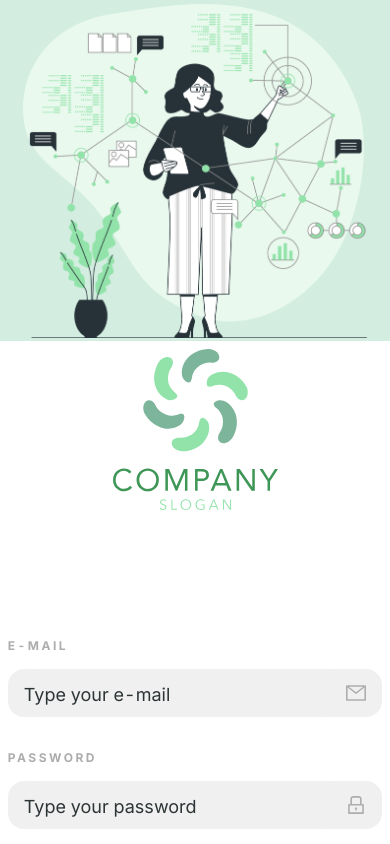
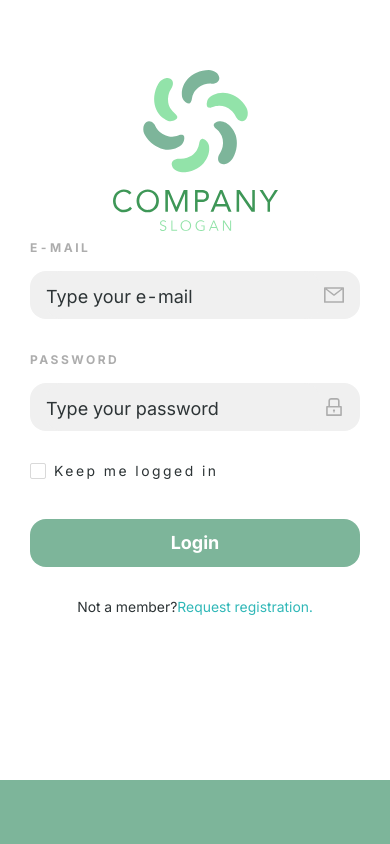
Before and after one commit to pasharuban/NeoflexTasksProject, a React (Create React App) app: page / in a window 390 px wide. Shown: the top 844 px of the page. Built offline with nearby package versions, Linux system fonts and the light colour scheme.

Commit message:
added responsive to main page

```diff
--- a/src/components/Footer/Footer.tsx
+++ b/src/components/Footer/Footer.tsx
@@ -3,27 +3,38 @@ import styled from 'styled-components';
 
 import logo from '../../assets/MainPage/icons/sidebar-logo.svg';
 
-import { minWidth } from '../../mediaQueries/mediaQueries';
+import { maxWidth, minWidth } from '../../mediaQueries/mediaQueries';
 
 const Logo = styled.img`
-  margin: 16px 30px;
+  margin-left: 40px;
+  &:hover {
+    cursor: pointer;
+  }
 
   ${minWidth.largeScreen} {
     width: 3.5%;
   }
 
-  &:hover {
-    cursor: pointer;
+  ${maxWidth.tablet} {
+    display: none;
   }
 `;
 
 const FooterContainer = styled.div`
+  height: 91px;
+  width: 100%;
+
+  margin-top: auto;
+
   display: flex;
   align-items: center;
   justify-content: flex-start;
 
   background: #7db59a;
-  width: 100%;
+
+  ${maxWidth.tablet} {
+    height: 64px;
+  }
 `;
 
 const Footer: React.FC = () => {
--- /dev/null
+++ b/src/constants/mixins.ts
@@ -0,0 +1,17 @@
+import { css } from 'styled-components';
+
+export const flexAlignCenterCenter = css`
+  display: flex;
+  align-items: center;
+  justify-content: center;
+  flex-direction: column;
+`;
+
+export const separatedBlockProperty = css`
+  flex-grow: 1;
+
+  width: 100%;
+
+  height: 100%;
+  min-height: 100%;
+`;
--- a/src/index.css
+++ b/src/index.css
@@ -5,13 +5,9 @@ html {
   font-family: Inter;
 }
 
-html,
-body {
-  height: 100%;
-}
-
 #root {
   width: 100%;
+
   margin: 0 auto;
 }
 
--- a/src/pages/MainPage/MainPage.tsx
+++ b/src/pages/MainPage/MainPage.tsx
@@ -1,6 +1,6 @@
 import React from 'react';
 import styled from 'styled-components';
-import { css } from 'styled-components';
+
 import { useHistory, useLocation } from 'react-router-dom';
 import { useSelector } from 'react-redux';
 
@@ -19,53 +19,37 @@ import { minWidth, maxWidth } from '../../mediaQueries/mediaQueries';
 
 import { getUpdateRegistrationForm } from '../../redux/selectors/selectors';
 
-const alignCenterCenter = css`
-  display: flex;
-  align-items: center;
-  justify-content: center;
-  flex-direction: column;
-`;
+import { flexAlignCenterCenter, separatedBlockProperty } from '../../constants/mixins';
 
 const IllustrationSection = styled.div`
-  width: 100%;
-
-  height: 100%;
-  min-height: 100%;
-
-  flex-grow: 1;
-
-  padding: 1%;
+  ${flexAlignCenterCenter}
+  ${separatedBlockProperty}
 
   background: rgba(211, 237, 225, 0.97);
+  padding: 0 30px;
 
-  ${alignCenterCenter}
-
-  ${minWidth.largeScreen} {
-    padding: 1%;
+  ${maxWidth.tablet} {
+    display: none;
   }
 `;
 
-// override styles,because it has same,except bg.
-const LogoAndFormSectionContainer = styled(IllustrationSection)`
+const LogoAndFormSectionContainer = styled.div`
+  ${flexAlignCenterCenter};
+  ${separatedBlockProperty}
+
+  padding: 70px 30px;
+
   background: white;
-
-  padding: 2%;
-
-  ${minWidth.largeScreen} {
-    padding: 4% 2%;
-  }
-
-  ${maxWidth.tablet} {
-    min-height: 100vh;
-  }
 `;
 
 const MainPageContainer = styled.div`
   height: 100vh;
+  min-height: 100vh;
   width: 100%;
 
   display: flex;
   flex-direction: column;
+  flex-grow: 1;
 
   ${maxWidth.tablet} {
     height: 100%;
@@ -79,23 +63,21 @@ const BeforeSidebarContainer = styled.div`
   align-items: flex-start;
   justify-content: flex-start;
 
-  flex-grow: 5;
-
-  ${maxWidth.tablet} {
-    flex-wrap: wrap;
-  }
+  flex-grow: 1;
 `;
 
 const LogoFormWrapper = styled.div`
+  display: flex;
+  flex-direction: column;
+  align-items: center;
+  justify-content: space-between;
+
   width: 100%;
 
-  flex: 1 0 auto;
-  ${alignCenterCenter};
+  flex-grow: 1;
 `;
 
 const MainPageLogo = styled.img`
-  margin-bottom: 119px;
-
   ${minWidth.largeScreen} {
     width: 15%;
   }
@@ -104,8 +86,6 @@ const MainPageLogo = styled.img`
 const FormContainer = styled.div`
   width: 100%;
   max-width: 466px;
-
-  flex: 1 0 auto;
 
   ${minWidth.largeScreen} {
     max-width: 80%;
--- a/src/pages/MainPage/components/Illustration.tsx
+++ b/src/pages/MainPage/components/Illustration.tsx
@@ -4,7 +4,8 @@ import styled from 'styled-components/macro';
 import image from '../../../assets/MainPage/img/illustration-main-page.png';
 
 const IllustrationImage = styled.img`
-  width: 90%;
+  width: 100%;
+  max-width: 699px;
 `;
 
 const Illustration: React.FC = () => {
```
